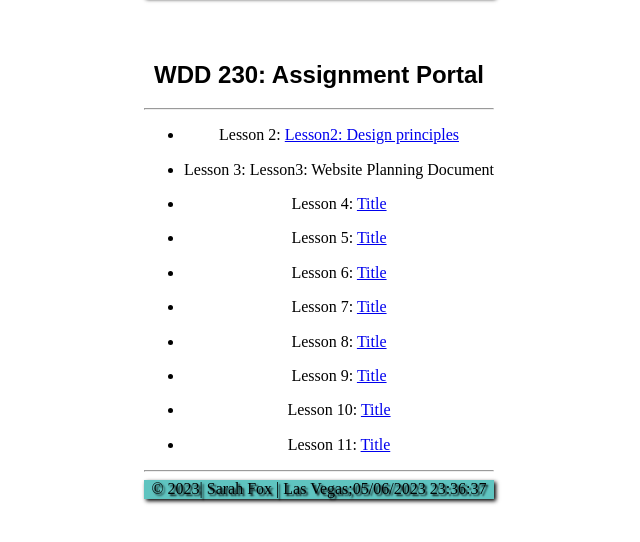
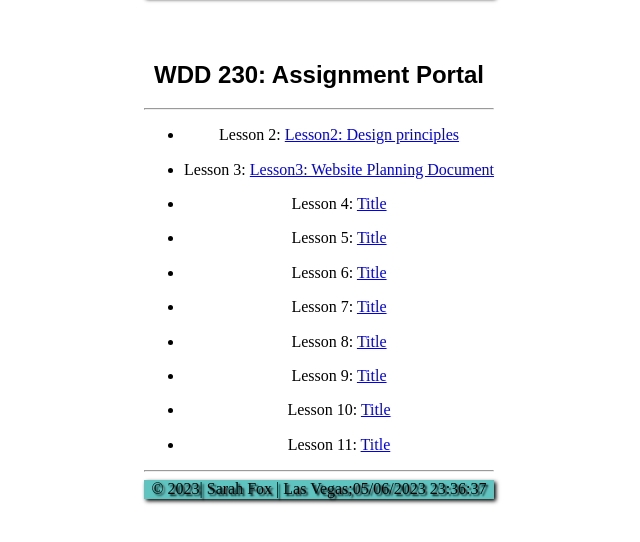
Before and after one commit to sarah-fox5443/WWD-230, a plain HTML site: page index.html in a window 1280 px wide. Shown: the part 240-782 px from the top of the page, without its empty margins (321-961 px from the left). Drawn offline with Linux system fonts and the light colour scheme.

Commit message:
ok final

```diff
--- a/index.html
+++ b/index.html
@@ -21,7 +21,7 @@
     <hr>
     <ul>
         <li><p>Lesson 2: <a href="lesson2/design-principles.html ">Lesson2: Design principles</a></p></li>
-        <li><p>Lesson 3: <a href="lesson3index.html"></a>Lesson3: Website Planning Document</p></li>
+        <li><p>Lesson 3: <a href="lesson3index.html">Lesson3: Website Planning Document</a></p></li>
         <li><p>Lesson 4: <a href="index.html">Title</a></p></li>
         <li><p>Lesson 5: <a href="index.html">Title</a></p></li>
         <li><p>Lesson 6: <a href="index.html">Title</a></p></li>
```
